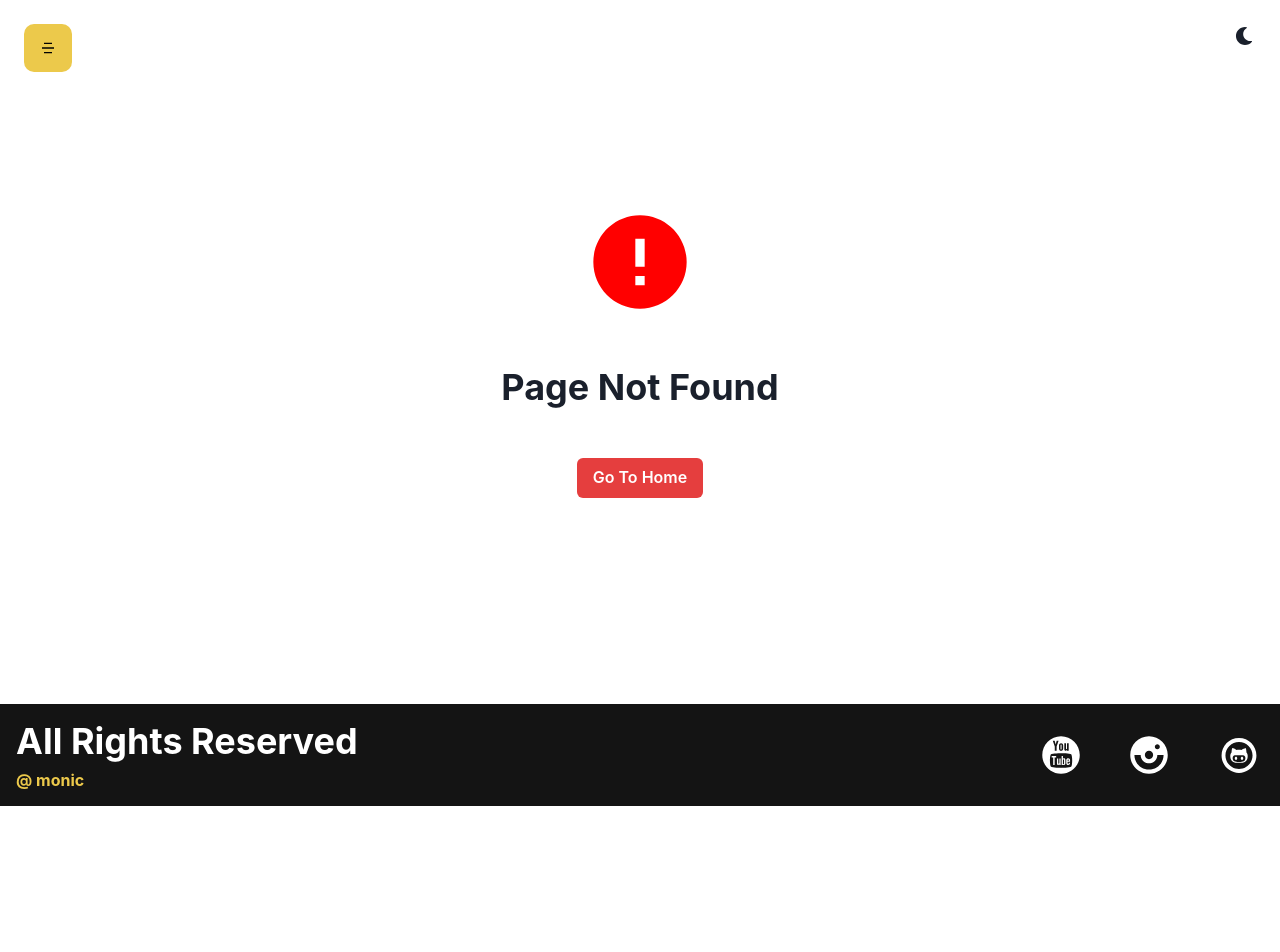
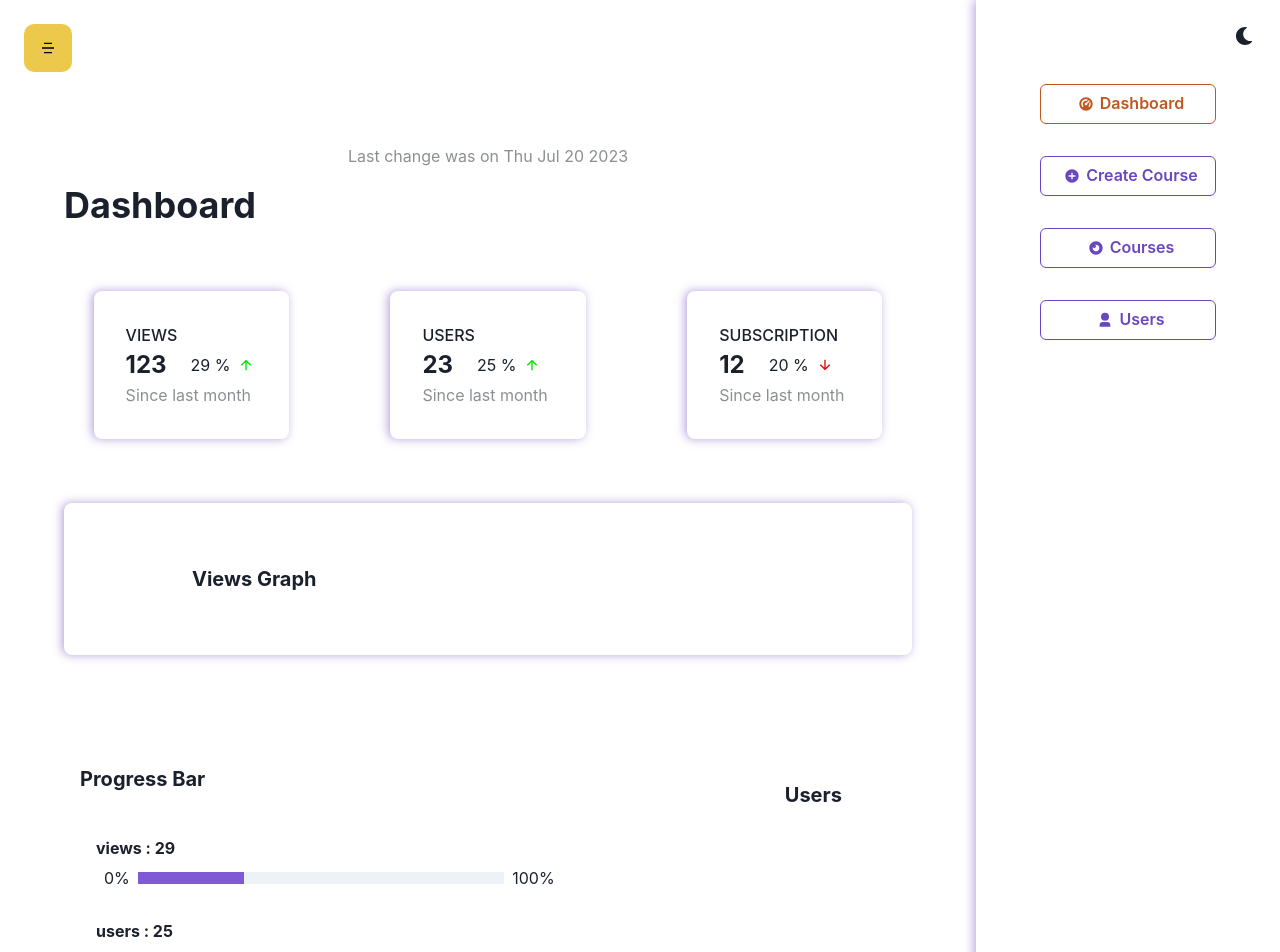
Before and after one commit to Monic-19/Video_App_FullStack, a React (Create React App) app: page /admin/dashboard in a window 1280 px wide. Before the commit this address had no page. Shown: the top 952 px of the page. Before the commit the page ends 806 px from the top, so only its background shows below. Built offline with nearby package versions, Linux system fonts and the light colour scheme.

Commit message:
Admin sidebar and dashboard created

```diff
--- a/src/App.js
+++ b/src/App.js
@@ -1,6 +1,6 @@
 import React from 'react';
 import { BrowserRouter ,Route ,Routes } from 'react-router-dom';
-import Home from './components/Home';
+import Home from './components/Home/Home';
 import Header from './components/Layout/Header';
 import Footer from './components/Layout/Footer';
 import Courses from './components/Courses/Courses';
@@ -19,7 +19,11 @@ import Course from './components/CoursePage/CoursePage';
 import Profile from './components/Profile/Profile';
 import ChangePasswod from './components/Profile/ChangePasswod';
 import UpdateProfile from './components/Profile/UpdateProfile';
+import CreateCourse from "./components/Admin/CreateCourse/CreateCourse";
 
+import Dashboard from "./components/Admin/Dashboard/Dashboard"
+import AdminCourses from './components/Admin/AdminCourses/AdminCourses';
+import Users from './components/Admin/Users/Users';
 
 
 const App = () => {
@@ -53,6 +57,13 @@ const App = () => {
         <Route path='/profile/changepassword' element={<ChangePasswod></ChangePasswod>}></Route>
         <Route path='/profile/update' element={<UpdateProfile></UpdateProfile>}></Route>
 
+        {/* Admin Routes */}
+
+        <Route path='/admin/dashboard' element={<Dashboard></Dashboard>}></Route>
+        <Route path='/admin/courses' element={<AdminCourses></AdminCourses>}></Route>
+        <Route path='/admin/createcourse' element={<CreateCourse></CreateCourse>}></Route>
+        <Route path='/admin/users' element={<Users></Users>}></Route>
+
 
       </Routes>
     <Footer></Footer>
--- /dev/null
+++ b/src/components/Admin/AdminCourses/AdminCourses.jsx
@@ -0,0 +1,20 @@
+import { Box, Grid } from '@chakra-ui/react';
+import React from 'react';
+import cursor from "../../../assets/images/iconCursor.png";
+import Sidebar from "../Users/Sidebar"
+
+const AdminCourses = () => {
+  return (
+    <div>
+      <Grid css={{ cursor: `url(${cursor}) , default` }} minH={"100vh"} templateColumns={["1fr", "5fr 1fr"]} >
+
+        <Box></Box>
+
+        <Sidebar></Sidebar>
+
+      </Grid>
+    </div>
+  )
+}
+
+export default AdminCourses
--- /dev/null
+++ b/src/components/Admin/CreateCourse/CreateCourse.jsx
@@ -0,0 +1,21 @@
+import { Box, Grid } from '@chakra-ui/react';
+import React from 'react';
+import cursor from "../../../assets/images/iconCursor.png";
+import Sidebar from "../Users/Sidebar"
+
+
+const CreateCourse = () => {
+  return (
+    <div>
+      <Grid css={{ cursor: `url(${cursor}) , default` }} minH={"100vh"} templateColumns={["1fr", "5fr 1fr"]} >
+
+        <Box></Box>
+
+        <Sidebar></Sidebar>
+
+      </Grid>
+    </div>
+  )
+}
+
+export default CreateCourse
--- /dev/null
+++ b/src/components/Admin/Dashboard/Bar.jsx
@@ -0,0 +1,21 @@
+import { Box, HStack, Heading, Progress, Text } from '@chakra-ui/react';
+
+
+const Bar = ({ title, value, profit }) => {
+    return (
+
+            <Box py={4} px={[0, 20]}>
+                <Heading size={"sm"} mb={2}>{title} : {profit ? value : ""}</Heading>
+
+                <HStack w={"full"} alignItems={"center"}>
+                    <Progress value={80} />
+                    <Text>{profit ? `0%` : `-${value}%`}</Text>
+                    <Progress w={"full"} colorScheme="purple" value={profit ? value : 0}></Progress>
+                    <Text>{`${value > 100 ? value : 100}`}%</Text>
+                </HStack>
+            </Box>
+
+    )
+}
+
+export default Bar
--- /dev/null
+++ b/src/components/Admin/Dashboard/Dashboard.jsx
@@ -0,0 +1,60 @@
+import { Box, Grid, Heading, Stack, Text } from '@chakra-ui/react';
+import React from 'react';
+import cursor from "../../../assets/images/iconCursor.png";
+import Sidebar from "../Users/Sidebar"
+import Bar from './Bar';
+import DataBox from './DataBox';
+
+const Dashboard = () => {
+  return (
+    <div>
+
+      <Grid css={{ cursor: `url(${cursor}) , default` }} minH={"100vh"} templateColumns={["1fr", "5fr 1fr"]} >
+
+        <Box boxSizing="border-box" py={16} px={[4, 0]}>
+          <Text mt={20} mb={4} textAlign={"center"} opacity={0.5}> Last change was on {new Date().toDateString()} </Text>
+
+          <Heading ml={[0, 16]} mb={16} textAlign={["center", "left"]}>Dashboard</Heading>
+
+          <Stack direction={["column", "row"]} minH={24} justifyContent={"space-evenly"}>
+            <DataBox title={"views"} qty={123} qtyPercentage={29} profit={true}></DataBox>
+            <DataBox title={"users"} qty={23} qtyPercentage={25} profit={true}></DataBox>
+            <DataBox title={"subscription"} qty={12} qtyPercentage={20} profit={false}></DataBox>
+          </Stack>
+
+          <Box m={[0, 16]} borderRadius={"lg"} p={[0, 16]} mt={[4, 16]} boxShadow={"-2px 0 10px rgba(107,70,193,0.5)"}>
+            <Heading textAlign={["center", "left"]} size={"md"} pt={[8, 0]} ml={[0, 16]}>Views Graph</Heading>
+            {/* line graph */}
+          </Box>
+
+          <Grid templateColumns={["1fr", "2fr 1fr"]}>
+
+            <Box p={4}>
+              <Heading textAlign={["center", "left"]} size={"md"} my={8} ml={[0, 16]}>Progress Bar</Heading>
+              <Box>
+                <Bar profit={true} title="views" value={29}></Bar>
+                <Bar profit={true} title="users" value={25}></Bar>
+                <Bar profit={false} title="subscription" value={20}></Bar>
+              </Box>
+            </Box>
+
+            <Box p={[0,16]} boxSizing='border-box' py={4}>
+
+              <Heading textAlign={"center"} size={"md"} mb={4} >Users</Heading>
+
+              {/* Donot Graps */}
+
+            </Box>
+
+          </Grid>
+
+        </Box>
+
+        <Sidebar></Sidebar>
+
+      </Grid>
+    </div>
+  )
+}
+
+export default Dashboard
--- /dev/null
+++ b/src/components/Admin/Dashboard/DataBox.jsx
@@ -0,0 +1,29 @@
+import { Box, HStack, Text } from '@chakra-ui/react';
+import { RiArrowDownLine, RiArrowUpLine } from 'react-icons/ri';
+import React from 'react';
+
+const DataBox = ({ title, qty, qtyPercentage, profit }) => {
+    return (
+
+            <Box width={["full", "20%"]} boxShadow={"-2px 0 10px rgba(107,70,193,0.5)"} p={8} borderRadius={"lg"}>
+                <Text textTransform={"uppercase"} fontWeight={"500"}> {title} </Text>
+
+                <HStack spacing={6}>
+
+                    <Text fontSize={"2xl"} fontWeight={"bold"}>{qty}</Text>
+
+                    <HStack>
+                        <Text>{qtyPercentage} % </Text>
+                        {profit ? <RiArrowUpLine color='rgb(0,225,0)' ></RiArrowUpLine> : <RiArrowDownLine color='rgb(225,0,0)' ></RiArrowDownLine>}
+                    </HStack>
+
+                </HStack>
+
+                <Text opacity={0.5}>Since last month </Text>
+
+            </Box>
+
+    )
+}
+
+export default DataBox
--- /dev/null
+++ b/src/components/Admin/Users/Sidebar.jsx
@@ -0,0 +1,37 @@
+import { Button, VStack } from '@chakra-ui/react'
+import React from 'react'
+import { RiAddCircleFill, RiDashboard2Fill, RiEye2Fill, RiUser3Fill } from 'react-icons/ri'
+import { Link, useLocation } from 'react-router-dom'
+
+
+const Sidebar = () => {
+
+  const location = useLocation();
+
+  console.log(location)
+
+  return (
+    <div>
+      <VStack cursor={"pointer"} spacing={8} p={16} h={"full"} boxShadow={"-2px 0 10px rgba(107,70,193,0.5)"}>
+        <Link to="/admin/dashboard" >
+          <Button mt={5} w={"44"} variant={"outline"} colorScheme={location.pathname === "/admin/dashboard" ? "orange" : "purple"} ><RiDashboard2Fill style={ { margin :"6px" } }  />Dashboard</Button>
+        </Link>
+
+        <Link to="/admin/createcourse">
+          <Button w={"44"} variant={"outline"} colorScheme={location.pathname === "/admin/createcourse" ? "orange" : "purple"}><RiAddCircleFill style={ { margin :"6px" } } />Create Course</Button>
+        </Link>
+
+        <Link to="/admin/courses">
+          <Button w={"44"} variant={"outline"} colorScheme={location.pathname === "/admin/courses" ? "orange" : "purple"}><RiEye2Fill style={ { margin :"6px" } } /> Courses </Button>
+        </Link>
+
+        <Link to="/admin/users">
+          <Button w={"44"} variant={"outline"} colorScheme={location.pathname === "/admin/users" ? "orange" : "purple"}><RiUser3Fill style={ { margin :"6px" } } /> Users </Button>
+        </Link>
+
+      </VStack>
+    </div>
+  )
+}
+
+export default Sidebar
--- /dev/null
+++ b/src/components/Admin/Users/Users.jsx
@@ -0,0 +1,21 @@
+import { Box, Grid } from '@chakra-ui/react';
+import React from 'react';
+import cursor from "../../../assets/images/iconCursor.png";
+import Sidebar from "../Users/Sidebar"
+
+
+const Users = () => {
+  return (
+    <div>
+      <Grid css={{ cursor: `url(${cursor}) , default` }} minH={"100vh"} templateColumns={["1fr", "5fr 1fr"]} >
+
+        <Box></Box>
+
+        <Sidebar></Sidebar>
+
+      </Grid>
+    </div>
+  )
+}
+
+export default Users
--- a/src/components/Home.jsx
+++ b/src/components/Home/Home.jsx
@@ -2,8 +2,8 @@ import { Box, Button, HStack, Heading, Image, Stack, Text, VStack } from '@chakr
 import React from 'react';
 import "./home.css";
 import { Link } from 'react-router-dom';
-import img1 from "../assets/images/bg.png";
-import video1 from "../assets/videos/intro.mp4"
+import img1 from "../../assets/images/bg.png";
+import video1 from "../../assets/videos/intro.mp4"
 import {CgGoogle, CgYoutube} from "react-icons/cg";
 import {SiCoursera , SiUdemy} from "react-icons/si";
 import {DiAws} from "react-icons/di";
```
Also changed, not shown: src/assets/images/iconCursor.png (added), src/components/Home/home.css (renamed from src/components/home.css).
